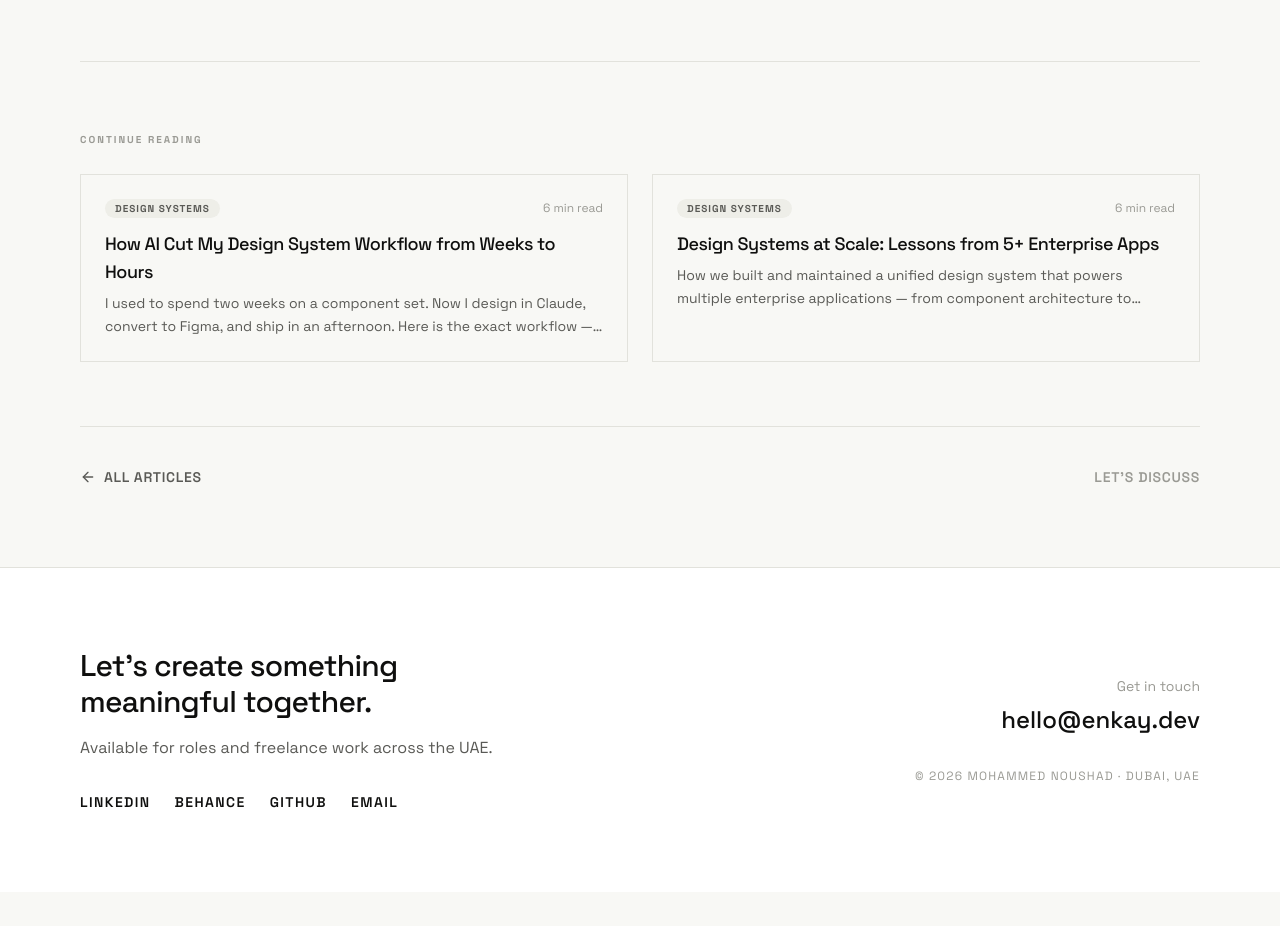
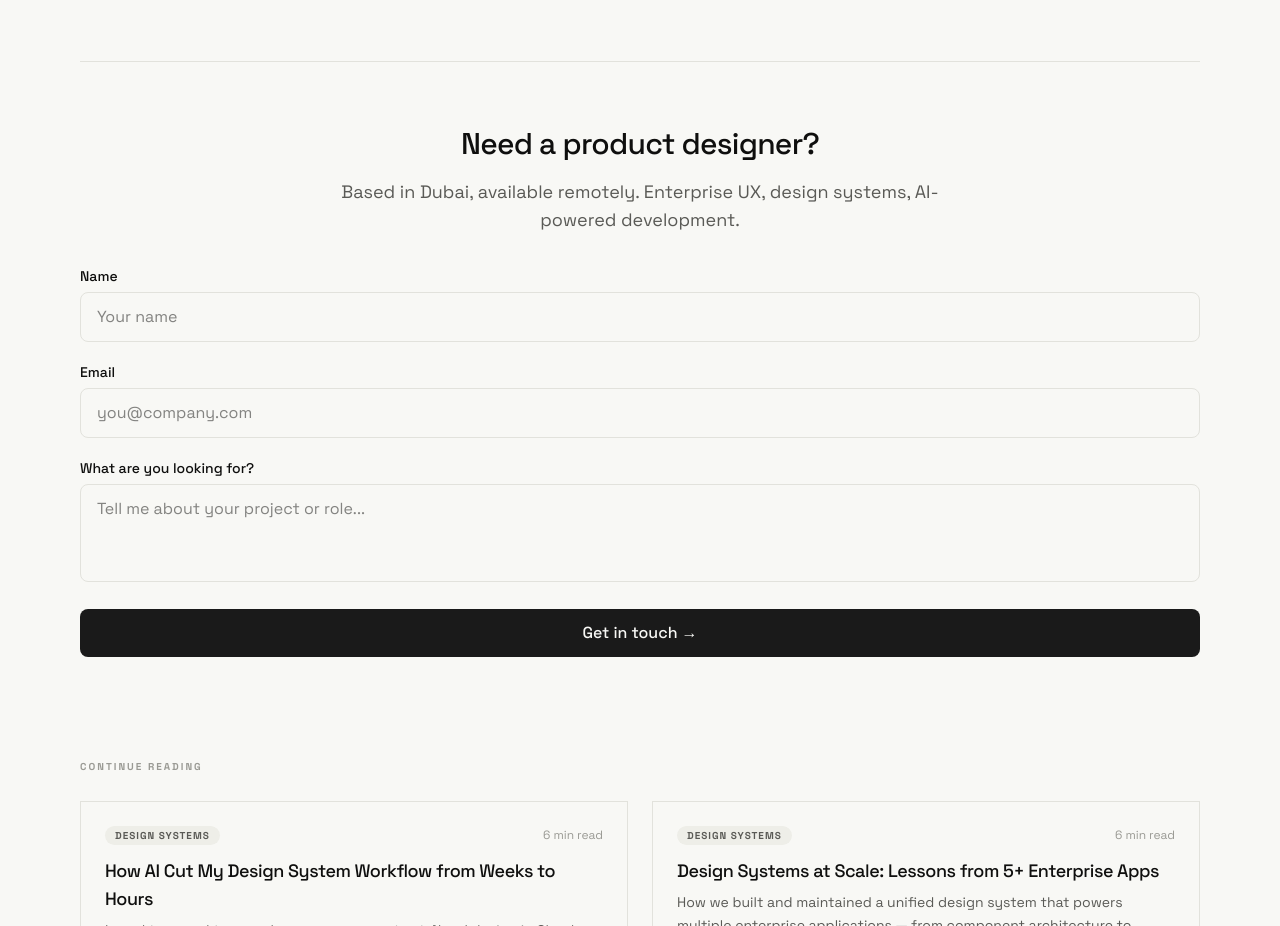
Before and after one commit to noushweb/mnk-portfolio, a Next.js app: page /articles/agent-platforms-for-designers in a window 1280 px wide. Shown: the part 3460-4386 px from the top of the page. Before the commit the page ends 4352 px from the top, so only its background shows below. Built offline with nearby package versions, Linux system fonts and the light colour scheme.

Commit message:
feat: add LeadForm CTA to all article pages

```diff
--- a/app/articles/[slug]/page.tsx
+++ b/app/articles/[slug]/page.tsx
@@ -4,6 +4,7 @@ import { notFound } from "next/navigation";
 import { ArrowLeft, Clock } from "lucide-react";
 import ArticleTOC from "@/components/ArticleTOC";
 import ArticleJsonLd from "@/components/ArticleJsonLd";
+import LeadForm from "@/components/LeadForm";
 import { getArticle, getAllSlugs, articles } from "@/lib/articles-data";
 
 export function generateStaticParams() {
@@ -138,6 +139,21 @@ export default async function ArticlePage({
         {/* Divider */}
         <div className="border-t border-[var(--color-border)] mt-24 mb-16" />
 
+        {/* Lead CTA */}
+        <section className="mb-24">
+          <div className="max-w-2xl mx-auto text-center space-y-4">
+            <h2 className="text-2xl md:text-3xl font-medium tracking-tight">
+              Need a product designer?
+            </h2>
+            <p className="text-lg text-[var(--color-text-secondary)]">
+              Based in Dubai, available remotely. Enterprise UX, design systems, AI-powered development.
+            </p>
+          </div>
+          <div className="mt-8">
+            <LeadForm source={`article-${article.slug}`} />
+          </div>
+        </section>
+
         {/* Continue Reading */}
         <section>
           <span className="text-[10px] uppercase tracking-[0.2em] font-bold text-[var(--color-text-muted)]">
```
